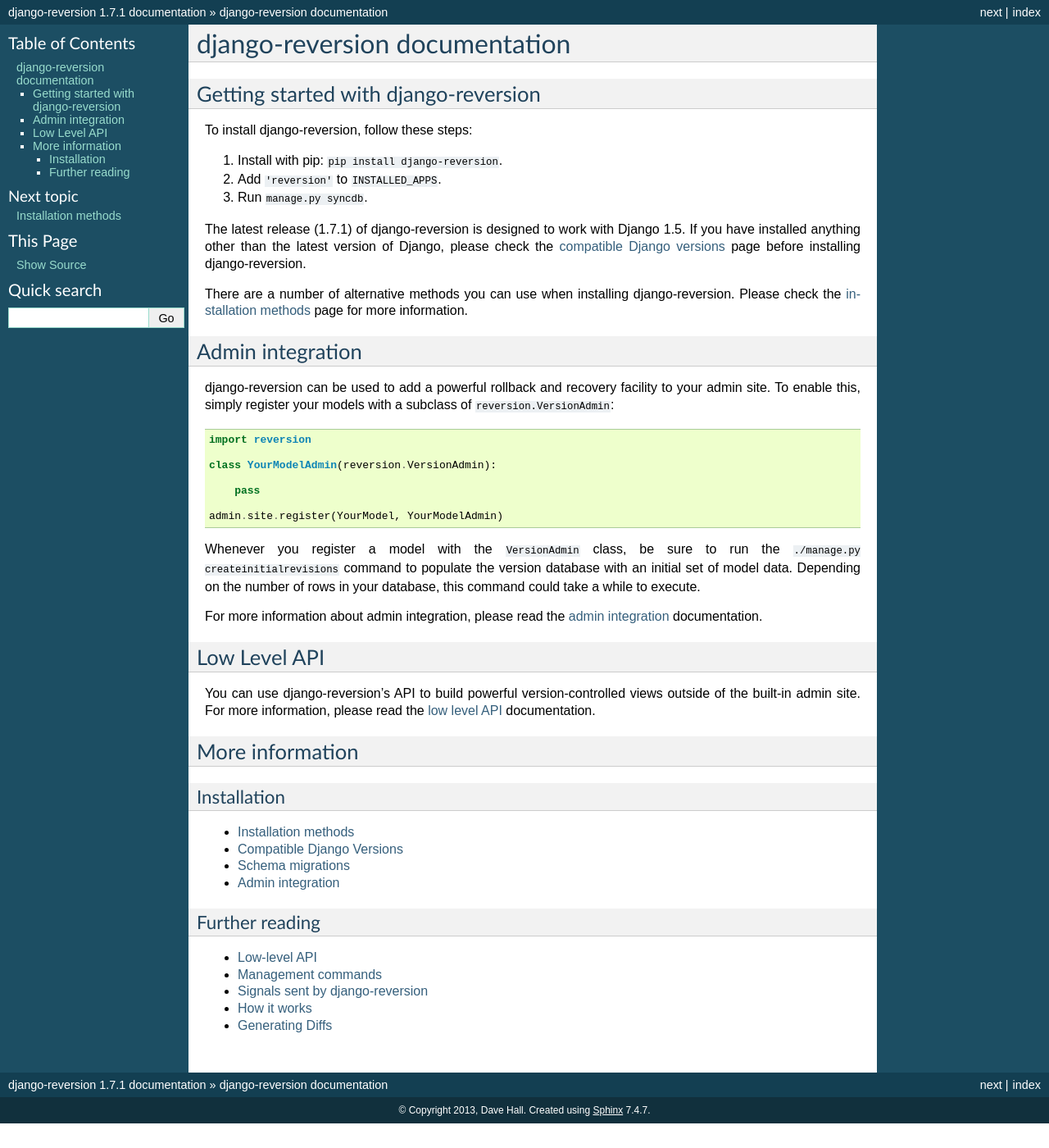
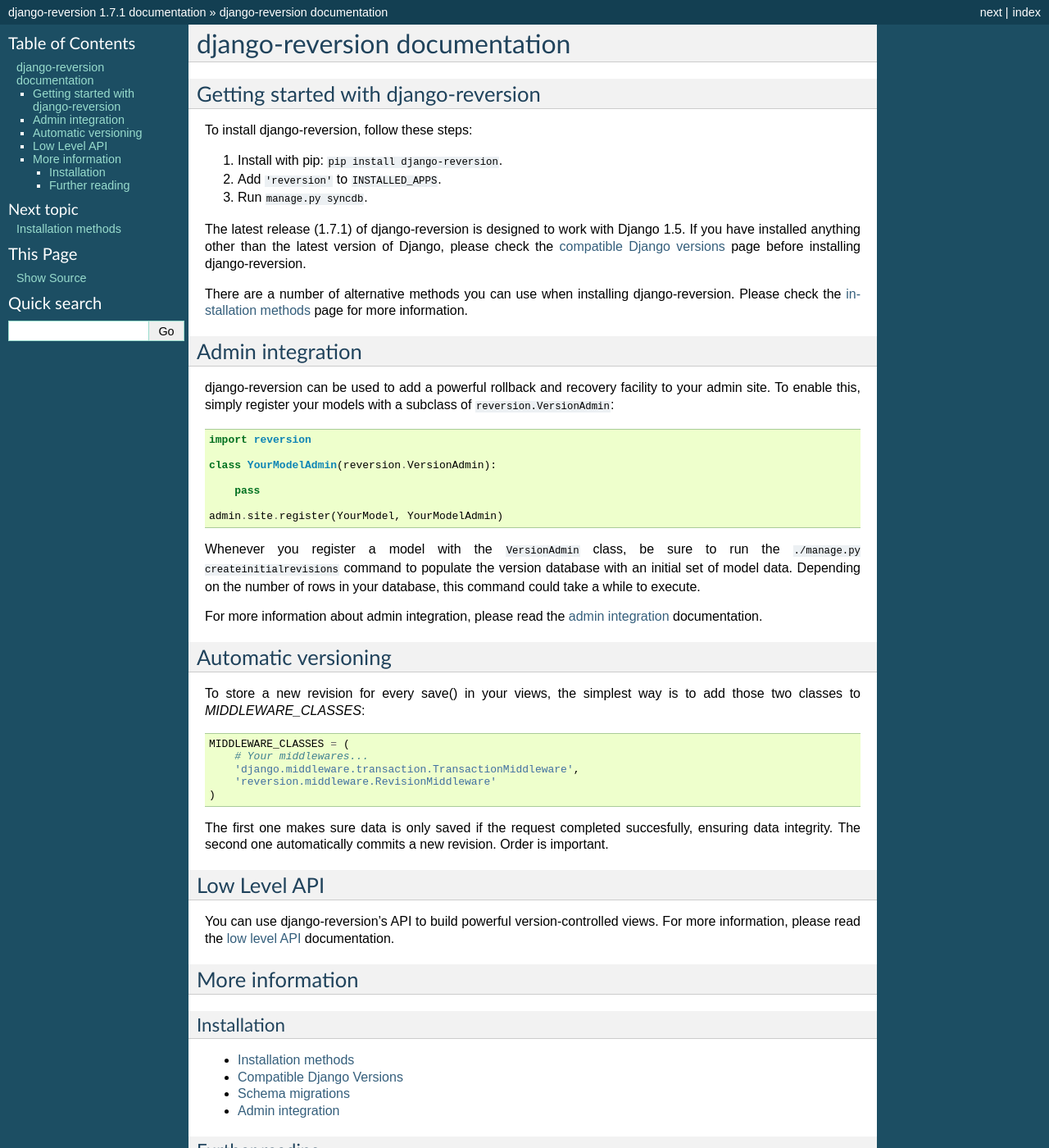
Before and after one commit to etianen/django-reversion, a Sphinx documentation site: the page built from docs/index.rst, in a window 1280 px wide and 1400 px high. Shown: the whole window at 82% size. Built offline with Sphinx 7.4.7, drawn with Linux system fonts in a browser that asks for light colours.

Commit message:
Showing 'automatic versioning' along with admin integration and API

```diff
--- a/docs/index.rst
+++ b/docs/index.rst
@@ -35,10 +35,24 @@
 For more information about admin integration, please read the :ref:`admin integration <admin>` documentation.
 
 
+Automatic versioning
+--------------------
+
+To store a new revision for every save() in your views, the simplest way is to add those two classes to `MIDDLEWARE_CLASSES`::
+
+    MIDDLEWARE_CLASSES = (
+        # Your middlewares...
+        'django.middleware.transaction.TransactionMiddleware',
+        'reversion.middleware.RevisionMiddleware'
+    )
+
+The first one makes sure data is only saved if the request completed succesfully, ensuring data integrity. The second one automatically commits a new revision. Order is important.
+
+
 Low Level API
 -------------
 
-You can use django-reversion's API to build powerful version-controlled views outside of the built-in admin site. For more information, please read the :ref:`low level API <api>` documentation.
+You can use django-reversion's API to build powerful version-controlled views. For more information, please read the :ref:`low level API <api>` documentation.
 
 
 More information
```
